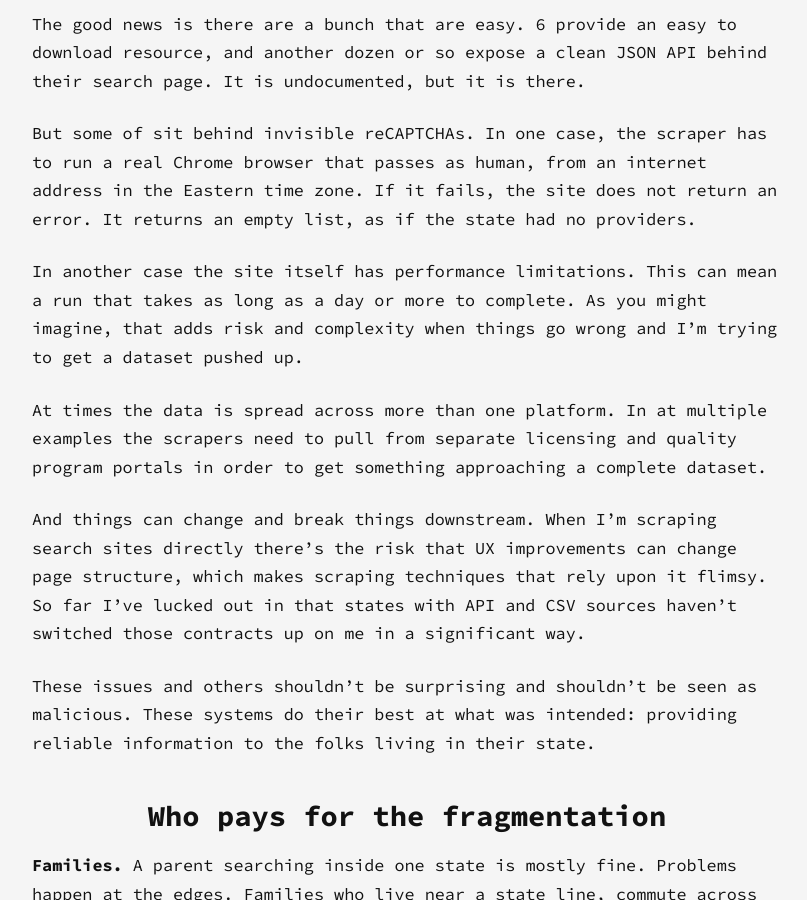
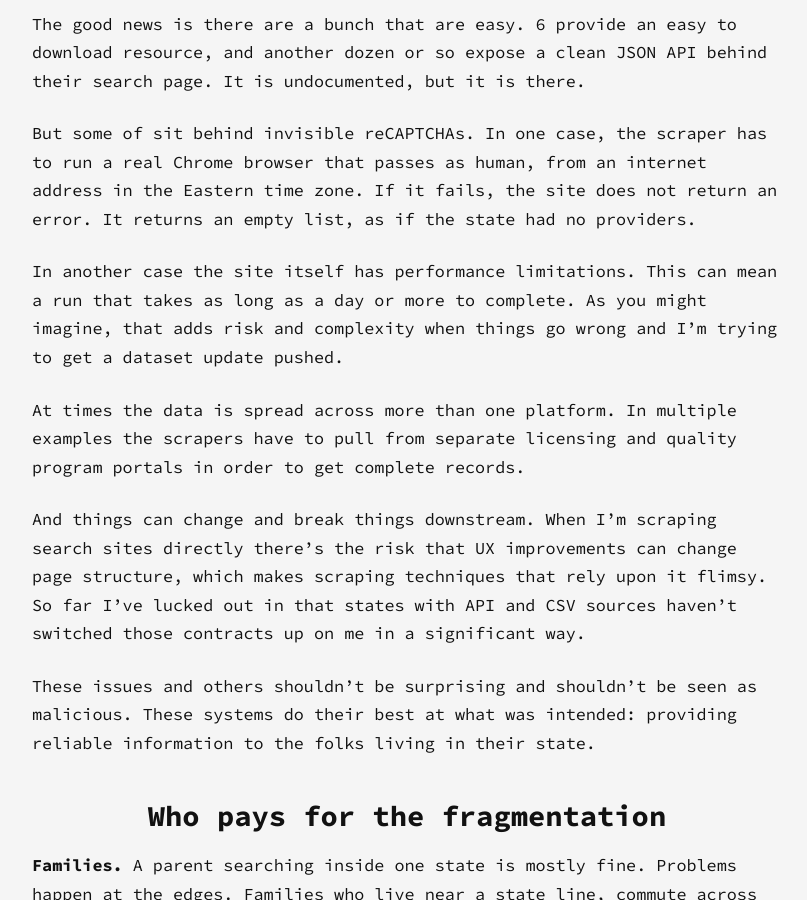
Before and after one commit to Ryan-Koch/ryan-koch.github.io, a Jekyll site: the page built from _posts/2026-11-25-The-Fifty-State-Data-Problem-in-Child-Care.md, in a window 1280 px wide and 900 px high, scrolled down 1521 px. Shown: the whole window, without its empty margins (233-1040 px from the left). Built offline with Jekyll 4.4.1, drawn with Linux system fonts in a browser that asks for light colours; comment, search, counter and statistics services are not loaded.

Commit message:
a couple more small nit fixes to the writing

```diff
--- a/_posts/2026-11-25-The-Fifty-State-Data-Problem-in-Child-Care.md
+++ b/_posts/2026-11-25-The-Fifty-State-Data-Problem-in-Child-Care.md
@@ -33,9 +33,9 @@ The good news is there are a bunch that are easy. 6 provide an easy to download
 But some of sit behind invisible reCAPTCHAs. In one case, the scraper has to run a real Chrome browser that passes as human, from an internet address in the Eastern time zone. If it fails, the site does not return an error. It returns an empty list, as if the state had no providers.
 
 In another case the site itself has performance limitations. This can mean a run that takes as long as a day or more to complete.
-As you might imagine, that adds risk and complexity when things go wrong and I'm trying to get a dataset pushed up.
+As you might imagine, that adds risk and complexity when things go wrong and I'm trying to get a dataset update pushed.
 
-At times the data is spread across more than one platform. In at multiple examples the scrapers need to pull from separate licensing and quality program portals in order to get something approaching a complete dataset.
+At times the data is spread across more than one platform. In multiple examples the scrapers have to pull from separate licensing and quality program portals in order to get complete records.
 
 And things can change and break things downstream. When I'm scraping search sites directly there's the risk that UX improvements can change page structure, which makes scraping techniques that rely upon it flimsy. So far I've lucked out in that states with API and CSV sources haven't switched those contracts up on me in a significant way.
 
```
